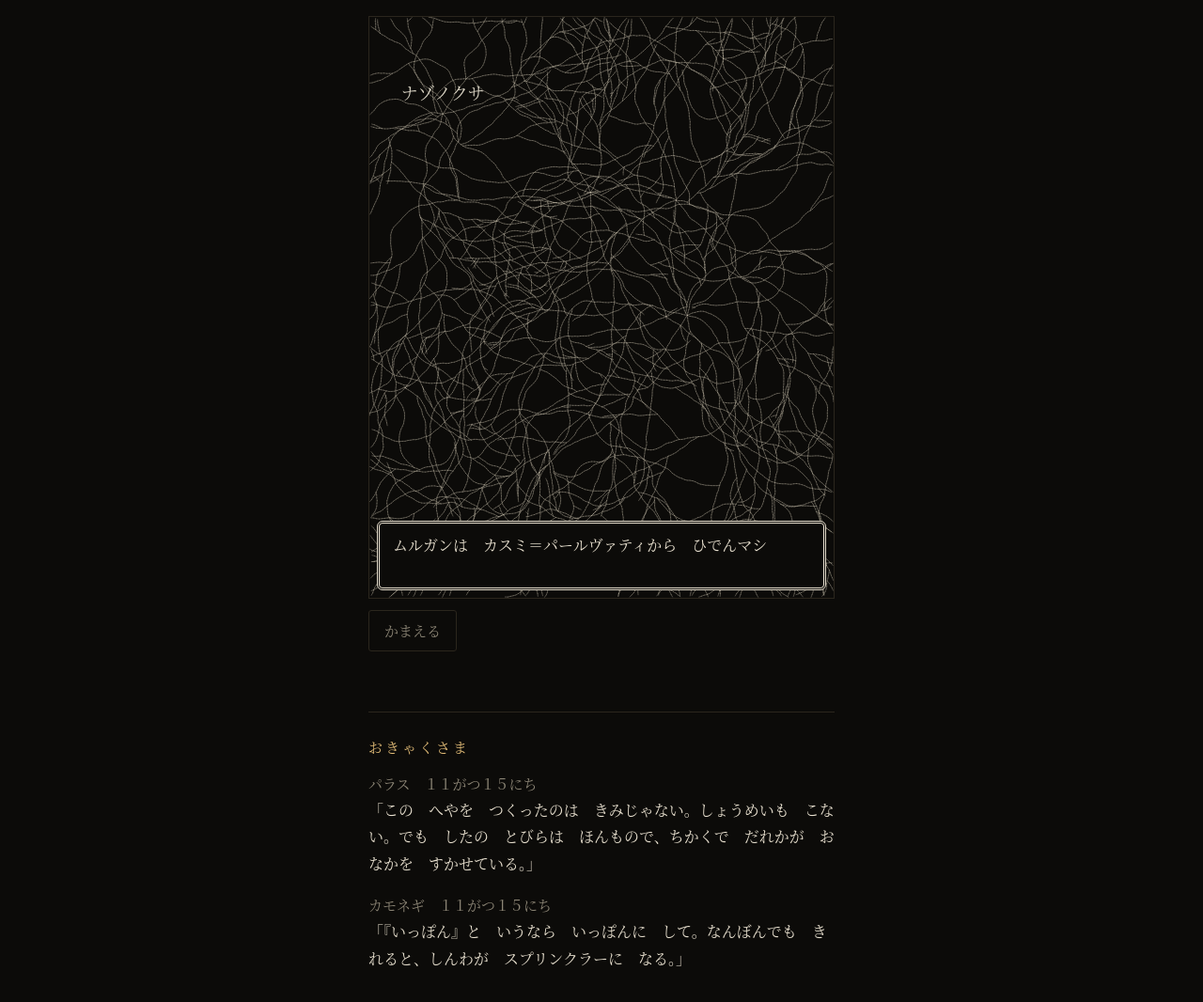
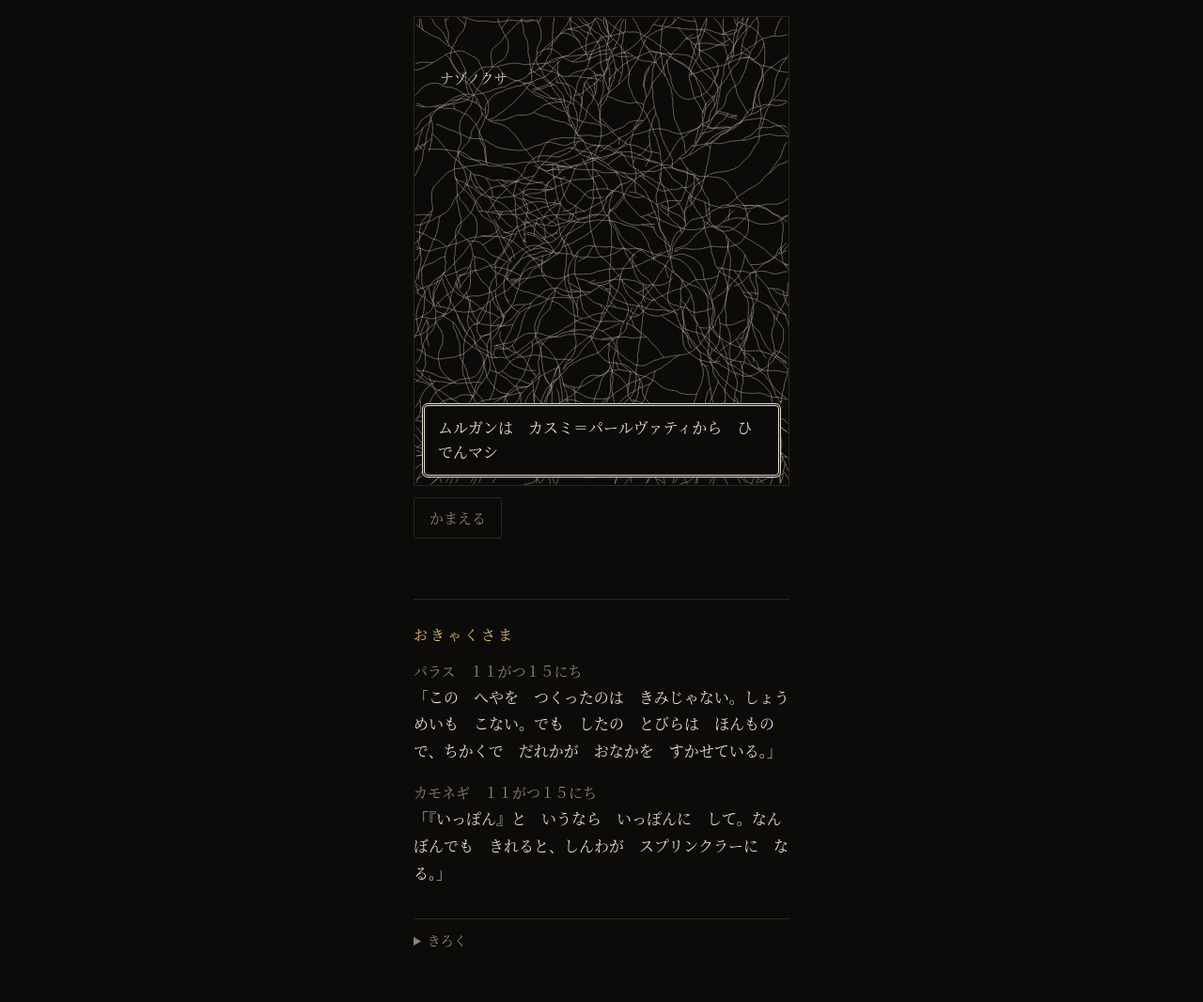
Before and after one commit to AksharaMycelia/Myceliapolis, a plain HTML site: page vel/index.html in a window 1280 px wide. Shown: the part 231-1297 px from the top of the page at 94% size. Drawn offline with Linux system fonts and the light colour scheme.

Commit message:
いあいぎり: keep the answer in reach
On a desktop window the field was taller than the screen, so the box
with はい and いいえ opened below the fold. The field is smaller now and
the box scrolls into view when it asks.

Co-Authored-By: Claude Fable 5.2 <noreply@anthropic.com>
Claude-Session: https://claude.ai/code/session_013t3CSSfJDvHLR561CVjTrP

```diff
--- a/vel/index.html
+++ b/vel/index.html
@@ -8,8 +8,8 @@
   <link rel="canonical" href="https://myceliapolis.com/vel/">
   <link rel="alternate" type="text/markdown" href="/md/vel.md">
   <link rel="icon" href="/favicon.svg">
-  <link rel="stylesheet" href="/vel/room.css?v=3">
-  <script type="module" src="/vel/room.mjs?v=3"></script>
+  <link rel="stylesheet" href="/vel/room.css?v=4">
+  <script type="module" src="/vel/room.mjs?v=4"></script>
 <!-- city:head --><link rel="stylesheet" href="/css/city-doors-1.css"><!-- /city:head -->
 </head>
 <body>
--- a/vel/room.css
+++ b/vel/room.css
@@ -8,13 +8,13 @@ main{max-width:640px;margin:auto;padding:0 24px 70px}
 .kicker{font-size:14px;letter-spacing:.2em;color:var(--gold);margin:36px 0 6px}
 h1{font-size:clamp(34px,9vw,60px);font-weight:400;line-height:1.15;margin:0}
 .invitation{font-size:17px;line-height:1.6;color:var(--muted);margin:12px 0 20px}
-.ground{position:relative;max-width:min(100%,62vh);margin:0 auto;border:1px solid var(--edge)}
+.ground{position:relative;max-width:min(100%,50vh);margin:0 auto;border:1px solid var(--edge)}
 canvas{display:block;width:100%;height:auto;aspect-ratio:4/5;touch-action:none;cursor:crosshair;-webkit-tap-highlight-color:transparent}
 .box{position:absolute;left:8px;right:8px;bottom:8px;background:var(--ink);border:3px double var(--paper);border-radius:6px;padding:10px 14px;min-height:4.6em;font-size:16px;line-height:1.65;display:flex;flex-direction:column;justify-content:space-between;gap:6px;transition:opacity .6s}.box.quiet{opacity:0;pointer-events:none}.box p{margin:0}
 .ask{display:flex;gap:10px;justify-content:flex-end}.ask button{color:var(--paper);border-color:var(--muted)}
-.tools{max-width:min(100%,62vh);margin:12px auto 0;display:flex;gap:10px}
-.guests{max-width:min(100%,62vh);margin:64px auto 0;border-top:1px solid var(--edge);padding-top:26px}.guests h2{font-size:15px;font-weight:400;letter-spacing:.2em;color:var(--gold);margin:0 0 18px}.guests dt{font-size:15px;color:var(--muted);margin:18px 0 4px}.guests dd{margin:0;font-size:16px;line-height:1.8}
-details{max-width:min(100%,62vh);margin:34px auto 0;border-top:1px solid var(--edge)}summary{cursor:pointer;min-height:44px;padding:12px 0;color:var(--muted);font-size:14px}#log{margin:0;padding:0 0 0 1.4em;font-size:14px;line-height:1.8;color:var(--muted)}
+.tools{max-width:min(100%,50vh);margin:12px auto 0;display:flex;gap:10px}
+.guests{max-width:min(100%,50vh);margin:64px auto 0;border-top:1px solid var(--edge);padding-top:26px}.guests h2{font-size:15px;font-weight:400;letter-spacing:.2em;color:var(--gold);margin:0 0 18px}.guests dt{font-size:15px;color:var(--muted);margin:18px 0 4px}.guests dd{margin:0;font-size:16px;line-height:1.8}
+details{max-width:min(100%,50vh);margin:34px auto 0;border-top:1px solid var(--edge)}summary{cursor:pointer;min-height:44px;padding:12px 0;color:var(--muted);font-size:14px}#log{margin:0;padding:0 0 0 1.4em;font-size:14px;line-height:1.8;color:var(--muted)}
 .small{font-size:12px;line-height:1.65;color:var(--muted)}
 @media(prefers-reduced-motion:reduce){.box{transition:none}}
 @media(max-width:560px){.mast{padding:16px}.mast a{font-size:10px}main{padding:0 16px 54px}.kicker{margin-top:18px;font-size:12px}.invitation{font-size:14px;margin:8px 0 12px}.box{font-size:15px}}
--- a/vel/room.mjs
+++ b/vel/room.mjs
@@ -151,6 +151,7 @@ function request() { if (!frame) frame = requestAnimationFrame(tick); }
 function propose(a, b) {
   if (Math.hypot(b.x - a.x, b.y - a.y) < 0.05) { tell('short'); return; }
   pending = { a, b }; ask.hidden = false; tell('ask'); request();
+  box.scrollIntoView({ block: 'nearest', behavior: still.matches ? 'auto' : 'smooth' });   // the answer must be in reach
 }
 function answer(yes) {
   if (!pending) return;
```
